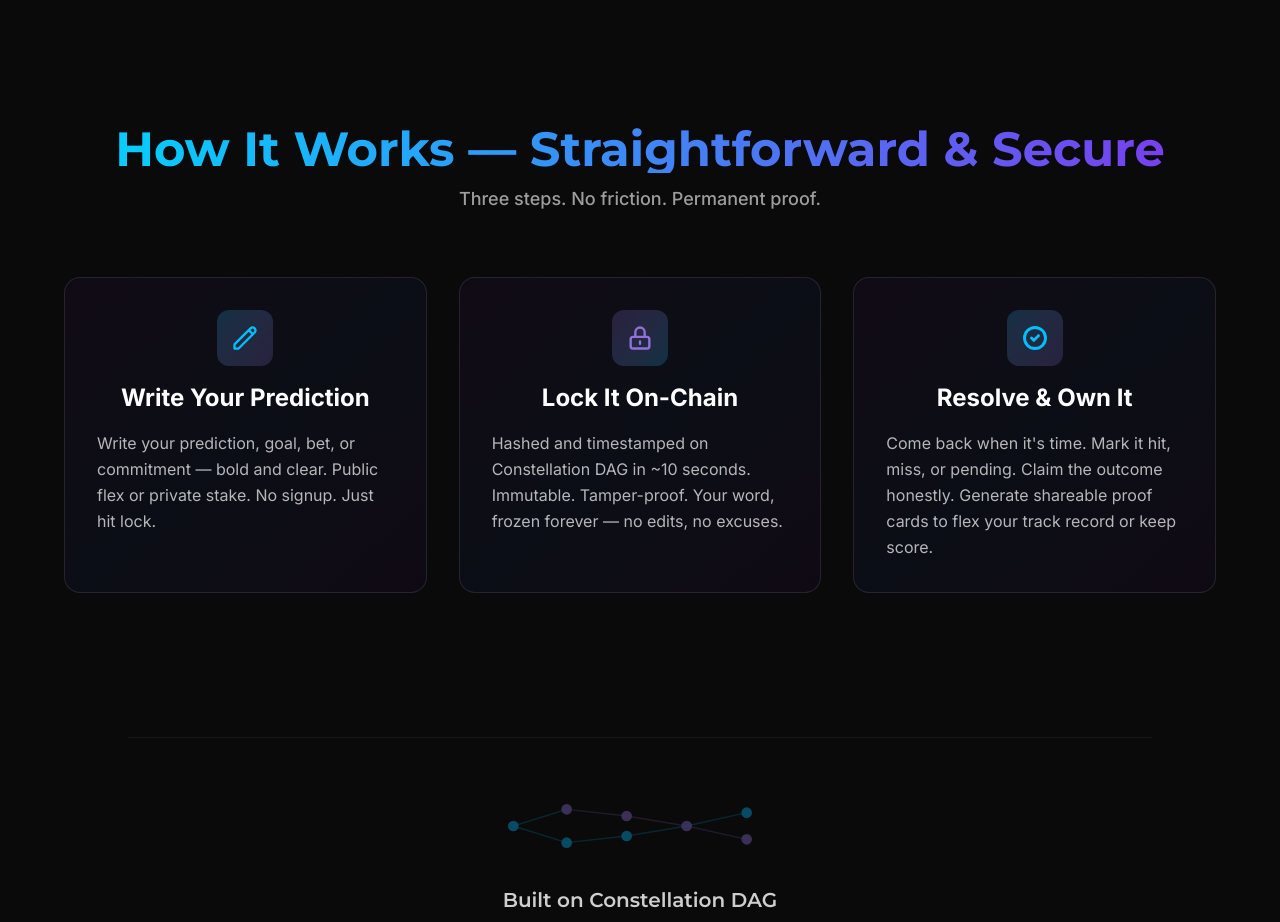
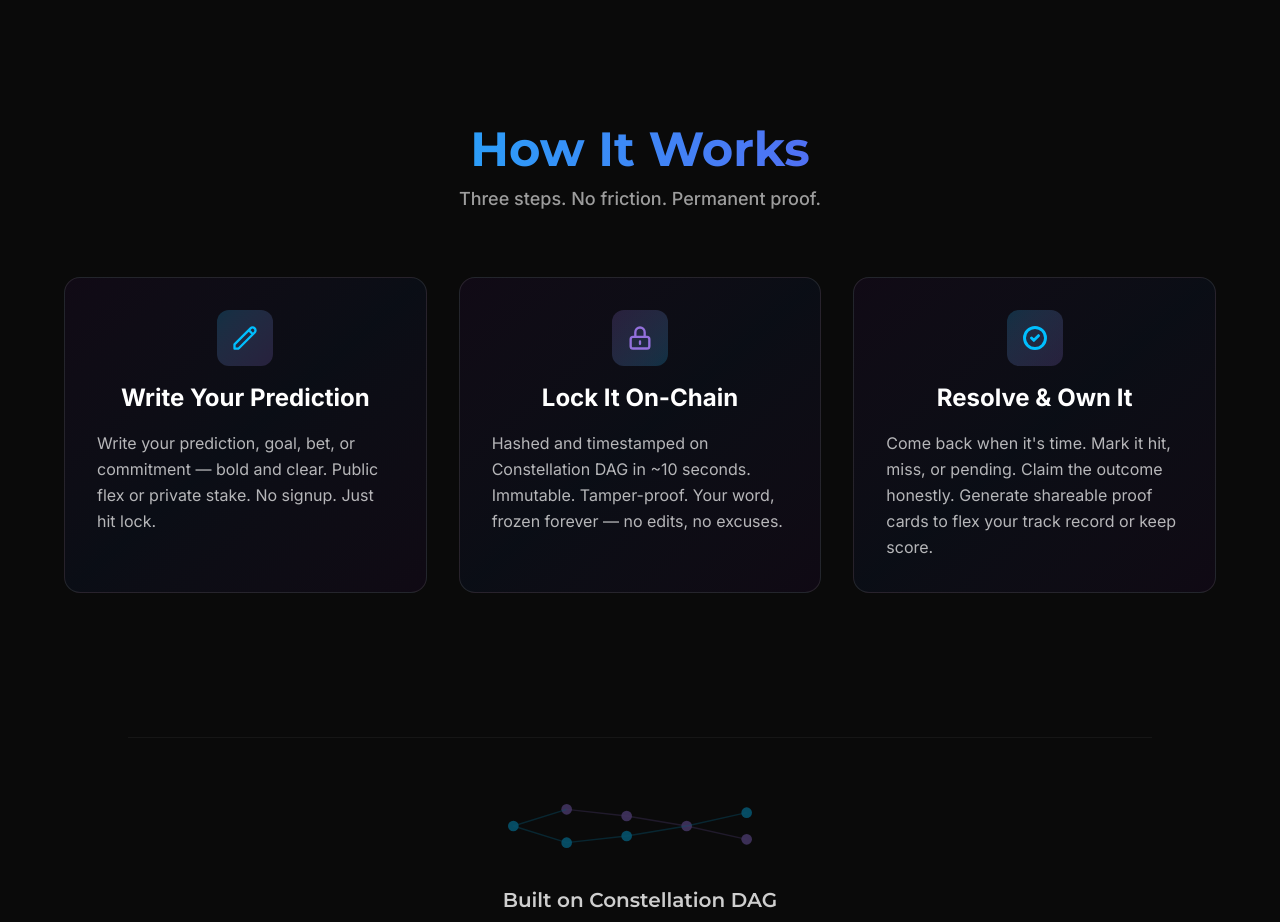
Before and after one commit to Boomchakalala/prooflocker, a Next.js app: page / in a window 1280 px wide. Shown: the part 1340-2262 px from the top of the page. Built offline with nearby package versions, Linux system fonts and the light colour scheme; no server answers.

Commit message:
Sandbox autosave

```diff
--- a/src/components/HowItWorks.tsx
+++ b/src/components/HowItWorks.tsx
@@ -14,7 +14,7 @@ export default function HowItWorks() {
               backgroundClip: 'text'
             }}
           >
-            How It Works — Straightforward & Secure
+            How It Works
           </h2>
           <p className="text-base md:text-lg text-white/60 font-medium">
             Three steps. No friction. Permanent proof.
```
